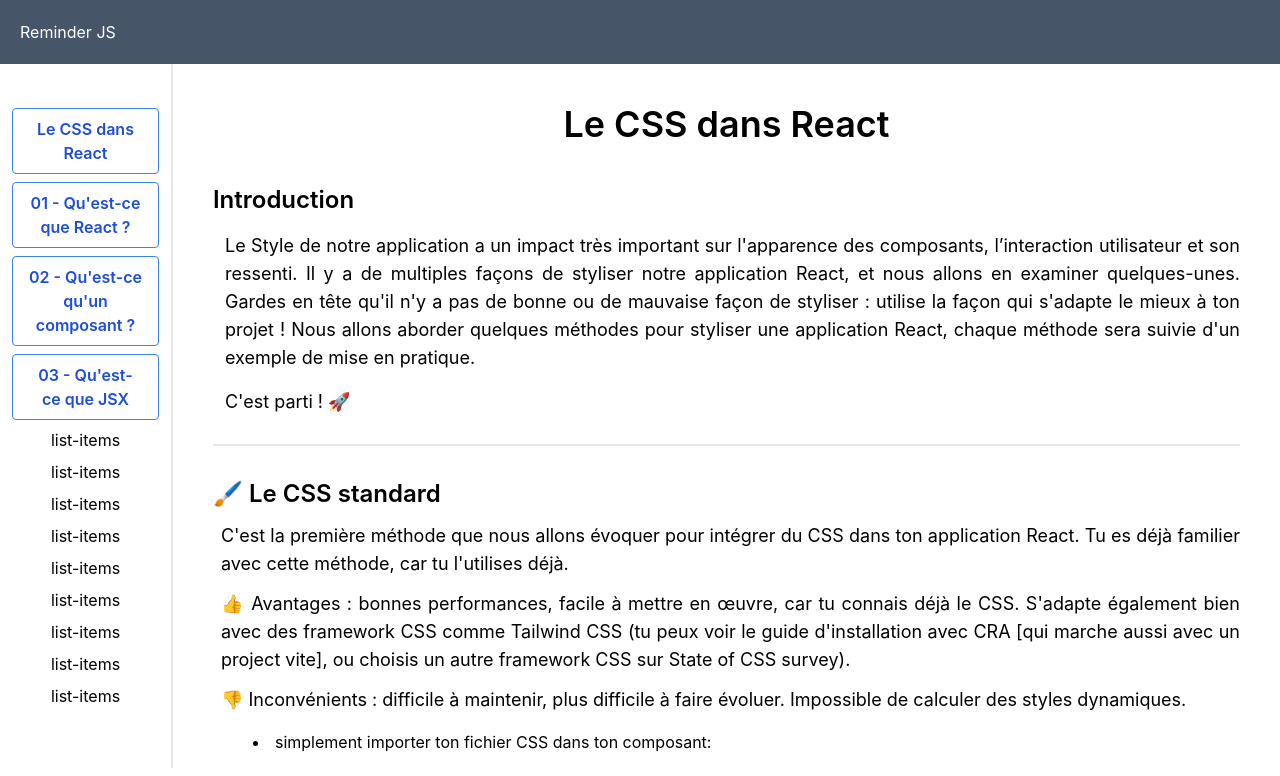
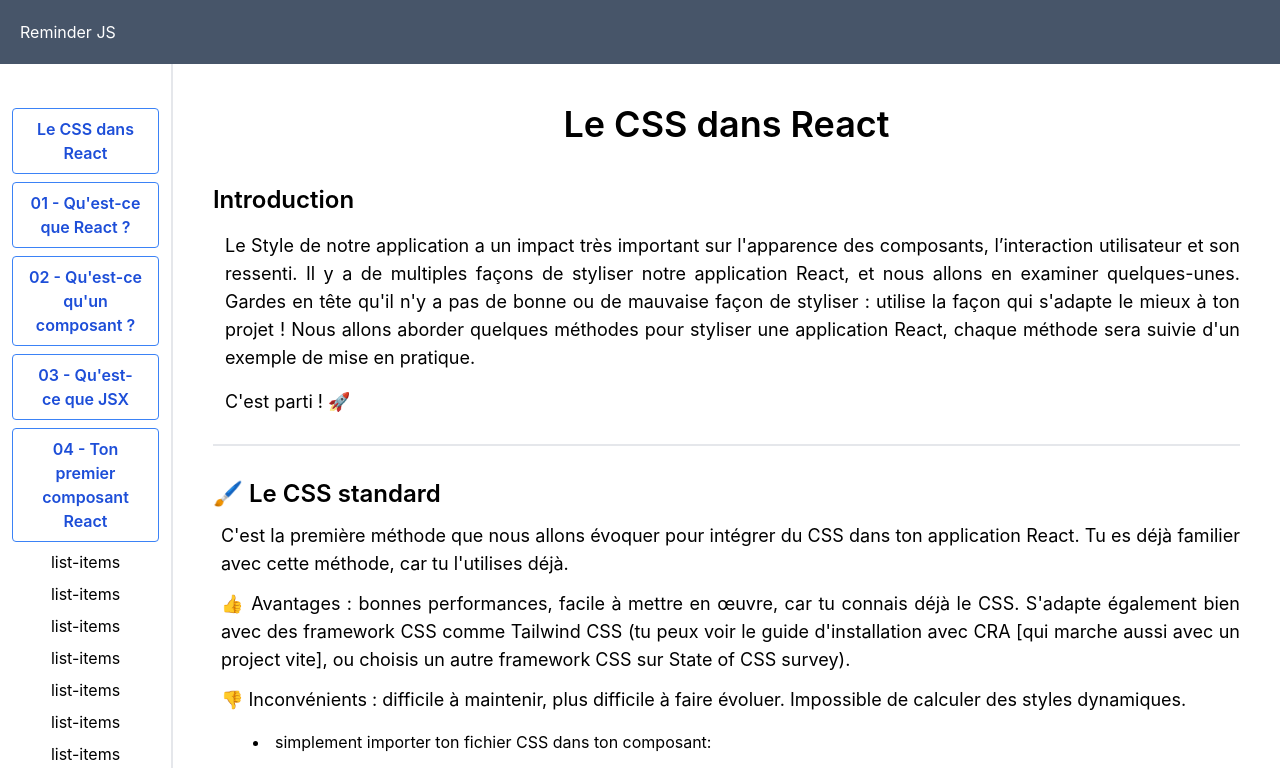
Before and after one commit to L0ot3r/Reminder-JS, a React (Create React App) app: page / in a window 1280 px wide. Shown: the top 776 px of the page. Built offline with nearby package versions, Linux system fonts and the light colour scheme.

Commit message:
5eme cours

```diff
--- a/src/components/Feed.jsx
+++ b/src/components/Feed.jsx
@@ -11,17 +11,23 @@ const Feed = ({ session }) => {
 					<h3 className='font-semibold text-4xl text-center mb-6'>
 						{react[session].title}
 					</h3>
+					{react[session]?.body?.intro?.title && (
 						<h4 className='font-semibold text-2xl'>
 							{react[session].body.intro.title}
 						</h4>
-					{react[session].body.intro.text.map((txt) => (
+					)}
+					{react[session]?.body?.intro?.text?.map((txt) => (
 						<p key={nanoid()} className='text-justify text-lg pl-3'>
 							{txt}
 						</p>
 					))}
 					{react[session].body?.cours?.map((el, index) => (
 						<div className='w-full flex flex-col gap-3' key={nanoid()}>
-							{el?.title && (<h4 className='font-semibold text-2xl border-t-2 pt-8 mt-3'>{el?.title}</h4>)}
+							{el?.title && (
+								<h4 className='font-semibold text-2xl border-t-2 pt-8 mt-3'>
+									{el?.title}
+								</h4>
+							)}
 							{el?.isList
 								? el?.body?.map((item) => (
 										<li className='py-0 pl-10 list-disc'>{item}</li>
@@ -33,9 +39,11 @@ const Feed = ({ session }) => {
 								  ))}
 							{el?.img && (
 								<img
-									src={el?.img}
+									src={el?.img.src}
 									alt={el?.title}
-									className='h-[500px] w-[500px] mx-auto'
+									width={el?.img.width}
+									height={el?.img.height}
+									className='mx-auto'
 								/>
 							)}
 							{el?.sample?.map((code) => (
--- a/src/components/SideBar.jsx
+++ b/src/components/SideBar.jsx
@@ -24,11 +24,15 @@ const SideBar = ({ session, setSession }) => {
 						</button>
 					</li>
 					<li>
-          <button className={btn} onClick={() => setSession(3)}>
-							{react[3].title.slice(19, react[2].title.length)}
+						<button className={btn} onClick={() => setSession(3)}>
+							{react[3].title.slice(19, react[3].title.length)}
+						</button>
+					</li>
+					<li>
+            <button className={btn} onClick={() => setSession(4)}>
+							{react[4].title.slice(19, react[4].title.length)}
 						</button>
           </li>
-					<li>list-items</li>
 					<li>list-items</li>
 					<li>list-items</li>
 					<li>list-items</li>
--- a/src/constants/cours.js
+++ b/src/constants/cours.js
@@ -240,7 +240,11 @@ export default CssModule;`,
 						`Un composant peut être décomposé davantage et contenir d'autres composants pour constituer des pages comme dans l'image ci-dessous.`,
 						`L'image contient de multiples composants qui constituent un composant page, par exemple une page d'accueil.`,
 					],
-					img: 'https://codippa.com/wp-content/uploads/2019/02/react-component-2.png'
+					img: {
+						src: 'https://codippa.com/wp-content/uploads/2019/02/react-component-2.png',
+						width: 500,
+						height: 500,
+					}
 				},
 				{
 					title: 'Hiérarchie des composants',
@@ -253,7 +257,11 @@ export default CssModule;`,
 						`AddContact contient un composant enfant AddContactForm.`,
 						`ContactList contient aussi un composant enfant ContactCard.`,
 					],
-					img: 'https://storage.googleapis.com/quest_editor_uploads/CywzyRPJDjWtsAQLfXHVQnK7mktTGNwc.png'
+					img: {
+						src: 'https://storage.googleapis.com/quest_editor_uploads/CywzyRPJDjWtsAQLfXHVQnK7mktTGNwc.png',
+						width: 600,
+						height: 500,
+					}
 				},
 				{
 					body: [
@@ -267,7 +275,11 @@ export default CssModule;`,
 					body: [
 						`En divisant l'application en composants, il est possible d'indiquer ces divisions en utilisant des "boîtes" de couleur :`,
 					],
-					img: 'https://images.innoveduc.fr/react/01-introduction-jsx/chat-widget-component-hierarchy.png'
+					img: {
+						src: 'https://images.innoveduc.fr/react/01-introduction-jsx/chat-widget-component-hierarchy.png',
+						width: 600,
+						height: 500
+					}
 				},
 				{
 					body: [
@@ -363,4 +375,154 @@ ReactDOM.render(
 			],
 		},
 	},
+	{
+		title: `👩‍🏫 React Basics 04 - Ton premier composant React`,
+		body: {
+			intro: {
+				text: [
+					`Maintenant que tu as commencé ton carnet de contacts, tu sais comment écrire du code React, félicitations !`,
+					`Mais il y avait un problème, ou plus particulièrement, un problème de duplication.`,
+					`Peut-être as-tu utilisé le copier-coller pour créer plusieurs contacts ?
+					Et peut-être as-tu utilisé ton code JSX qui est super long ? Et peut-être répétitif (la structure HTML est la même mais avec des informations différentes)`,
+					`Ne verrais-tu pas un moyen plus efficace ?`,
+					`C'est le moment d'introduire de nouveaux concepts :`,
+					`React Components`,
+				]
+			},
+			cours: [
+				{
+					title: `Qu'est-ce qu'un composant React ?`,
+					body: [
+						`C'est un bout de code réutilisable et indépendant.`,
+					]
+				},
+				{
+					title: `Quels sont les différents types de composant en React ?`,
+					body: [
+						`Il existe 2 types de composant :`,
+					]
+				},
+				{
+					isList: true,
+					body: [
+						`Functional components`,
+					]
+				},
+				{
+					body: [
+						`Comme son nom l'indique, ce sont des fonctions Javascript. Elles renvoient du JSX qui est ensuite transformé en élément DOM dans ton navigateur. Tu peux donc définir un composant fonctionnel en utilisant une fonction déclarée ou une fonction anonyme.`,
+					],
+					sample: [
+						{
+							style: 'jsx',
+							code: `function MyComponent() {
+	// Je peux ajouter n'importe quel code en Javascript ici ! 👍
+	const myName = 'Bob';
+
+	return (
+		<div>
+			<h1>Je peux écrire ce que je veux ici, c'est du JSX !</h1>
+			<p>Bonjour {myName}</p>
+		</div>
+	);
+	}
+
+	// Les fonction fléchées fonctionnent également 👍
+	const MyComponent = () => {
+	// Je peux ajouter n'importe quel code en Javascript ici ! 👍
+	const myName = 'Bob';
+
+	return (
+		<div>
+			<h1>Je peux écrire ce que je veux ici, c'est du JSX !</h1>
+			<p>Bonjour {myName}</p>
+		</div>
+	);
+	};`
+						}
+					]
+				},
+				{
+					isList: true,
+					body: [
+						`Class components`
+					]
+				},
+				{
+					body: [
+						`Comme son nom l'indique, ce sont des classes Javascript (au lieu de fonctions). Ces classes doivent implémenter une méthode render() afin de renvoyer le code JSX qui sera interprété par le navigateur.`
+					],
+					sample: [
+						{
+							style: 'jsx',
+							code: `class MyComponent {
+render() {
+	// N'oublie pas de retourner de bloc JSX ☝️
+	return (
+		<div>
+			<h1>Je peux écrire ce que je veux ici</h1>
+		</div>
+	);
+}
+}`
+						}
+					]
+				},
+				{
+					body: [
+						`Il y a beaucoup de différences entre les composants fonctionnels et les composants de classe. (mais nous verrons cela un peu plus tard).`,
+						`Pour le moment (et pour soucis de simplicité), nous utiliserons uniquement les composants fonctionnels dans nos exercices.`,
+					],
+				},
+				{
+					title: ' '
+				},
+				{
+					body: [
+						`Chose à ne PAS oublier : Le nom des composants React (fonctionnels ou de classe), doivent toujours commencer par une majuscule. Si tu ne respectes pas ce principe, tu auras l'erreur suivante dans ton navigateur lorsque tu lanceras ton application :`,
+					],
+					img: {
+						src: 'https://images.innoveduc.fr/react/02-component/react-component-name-misspelling.png',
+						width: '100%',
+						height: '90px'
+					}
+				},
+				{
+					body: [
+						`A savoir également, les composants React doivent retourner un et un seul nœud DOM. Si ton composants doit renvoyer plusieurs nœuds DOM, tu devras les encapsuler dans un élément (nœud) parent :`
+					],
+					sample: [
+						{
+							style: 'jsx',
+							code: `const MyComponent = () => {
+	// Ce code générera une erreur 🚫
+	return (
+			<div>
+				<h1>Première div</h1>
+			</div>
+			<div>
+				<h2>Seconde div</h2>
+			</div>
+	);
+};
+
+const MyComponent = () => {
+	// Ce code là sera quand à lui valide ✅
+	return (
+		<div>
+			<div>
+				<h1>Première div</h1>
+			</div>
+			<div>
+				<h2>Seconde div</h2>
+			</div>
+		</div>
+	);
+};`
+						}
+					]
+				}
+			]
+		}
+	},
 ];
```
Lines whose indentation alone changed are shown as unchanged.
